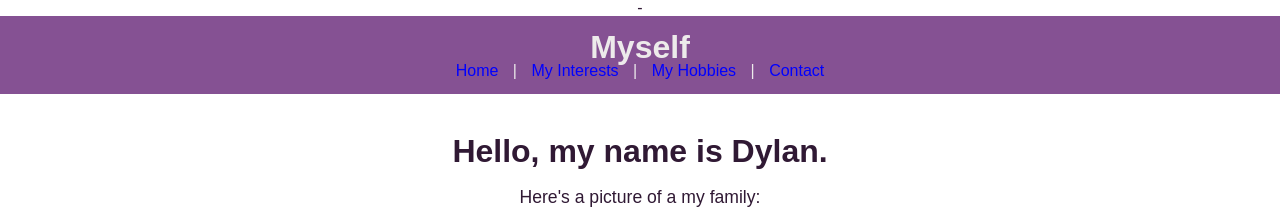
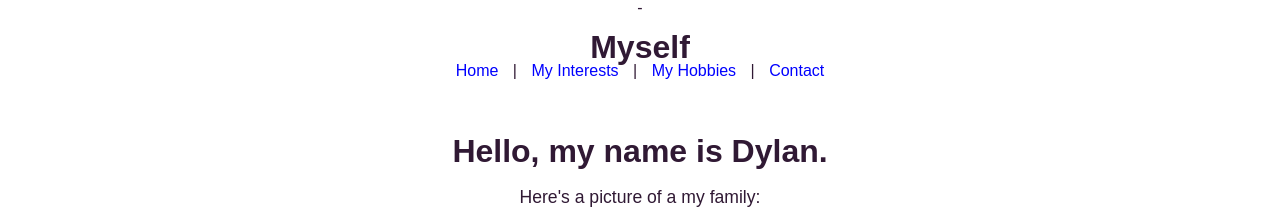
Before and after one commit to dylan420-b/myself, a plain HTML site: page index.html in a window 1280 px wide. Shown: the top 222 px of the page. Drawn offline with Linux system fonts and the light colour scheme.

Commit message:
Update myself.css

```diff
--- a/myself.css
+++ b/myself.css
@@ -9,8 +9,8 @@ text-align: center
 }
 
 header {
-  background-color: #855193;
-  color: #edebeb;
+  background-color: #FFFFFF;
+  color: #301934;
   padding: 15px;
   text-align: center;
 }
```
